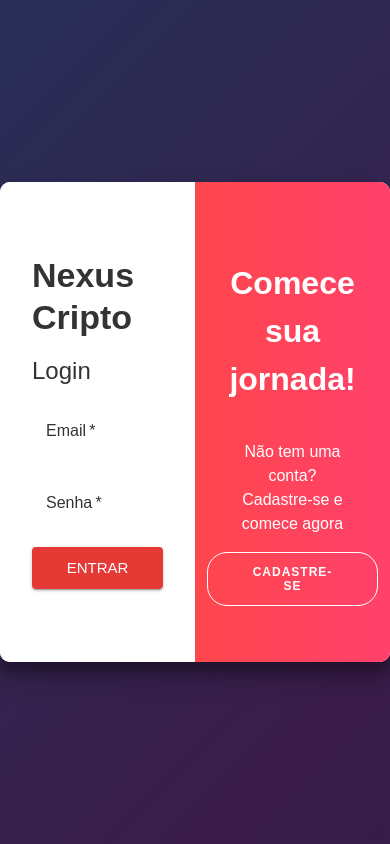
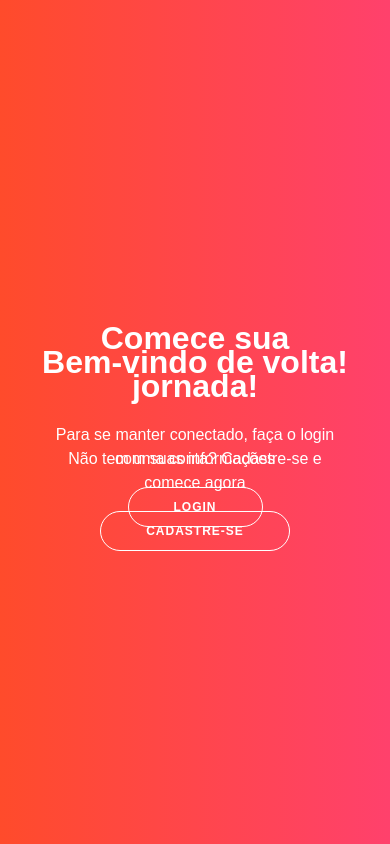
Before and after one commit to gohenj/nexus-frontend, a React (Create React App) app: page / in a window 390 px wide. Built offline with nearby package versions, Linux system fonts and the light colour scheme; no server answers.

Commit message:
mexi no front

```diff
--- a/src/App.js
+++ b/src/App.js
@@ -26,23 +26,34 @@ import { ThemeProvider, createTheme } from '@mui/material/styles';
 import { SwitchTransition, CSSTransition } from 'react-transition-group';
 
 // O nosso tema "High-Tech" (sem mudanças)
-const darkTheme = createTheme({
+const lightTheme = createTheme({
   palette: {
-    mode: 'dark',
-    primary: { main: '#E53935' },
+    mode: 'light', // <-- MUDANÇA PRINCIPAL
+
+    // Mantemos o vermelho/coral como cor primária
+    primary: {
+      main: '#E53935',
+    },
+
+    // O fundo do app (CssBaseline) continua transparente
+    // para deixar a animação (do index.css) aparecer
     background: {
       default: 'transparent',
-      paper: 'rgba(26, 26, 46, 0.7)',
+      // O 'paper' (card) agora será o branco padrão do 'light'
     },
   },
-  typography: { fontFamily: 'Poppins, sans-serif' },
+
+  // Mantemos a fonte padrão
+  typography: {
+    fontFamily: 'Poppins, sans-serif',
+  },
+
+  // REMOVEMOS o 'backdropFilter' (vidro fosco)
   components: {
     MuiPaper: {
       styleOverrides: {
-        root: {
-          backdropFilter: 'blur(10px)',
-          border: '1px solid rgba(255, 255, 255, 0.1)',
-        }
+        // Os cards agora terão a sombra padrão do MUI (elevation)
+        // em vez do vidro fosco
       }
     }
   }
@@ -143,7 +154,7 @@ function App() {
 
   // --- Renderização ---
   return (
-    <ThemeProvider theme={darkTheme}>
+    <ThemeProvider theme={lightTheme}>
       <CssBaseline />
 
       <SwitchTransition mode="out-in">
@@ -168,13 +179,13 @@ function App() {
               <>
                 <AppBar position="static" color="transparent" elevation={0} sx={{ borderBottom: '1px solid rgba(255, 255, 255, 0.1)' }}>
                   <Toolbar>
-                    <Typography variant="h6" component="div" sx={{ flexGrow: 1, fontWeight: 'bold' }}>
-                      Nexus Cripto
+                  <Typography variant="h6" component="div" sx={{ flexGrow: 1, fontWeight: 'bold', color: 'white' }}> {/* <-- ADICIONADO A COR */}
+                     Nexus Cripto
                     </Typography>
-                    <Button color="inherit" onClick={handleLogout} variant="outlined">
+                     <Button color="inherit" onClick={handleLogout} variant="outlined" sx={{ color: 'white', borderColor: 'rgba(255, 255, 255, 0.5)' }}> {/* <-- ADICIONADO A COR */}
                       Sair
-                    </Button>
-                  </Toolbar>
+                      </Button>
+                    </Toolbar>
                 </AppBar>
 
                 <Container component="main" maxWidth="md" sx={{ marginTop: '2rem' }}>
--- a/src/components/AuthPage.css
+++ b/src/components/AuthPage.css
@@ -10,7 +10,7 @@
 
 /* O "card" principal que contém tudo */
 .auth-container {
-  background-color: #fff; /* O card é branco */
+  background-color: #fff;
   border-radius: 10px;
   box-shadow: 0 14px 28px rgba(0, 0, 0, 0.25), 0 10px 10px rgba(0, 0, 0, 0.22);
   position: relative;
@@ -174,6 +174,84 @@
   transform: translateX(20%);
 }
 
+/* --- MEDIA QUERY PARA MOBILE --- */
+@media (max-width: 768px) {
+  /* Quebra a animação de deslize e transforma num layout simples */
+
+  .auth-container {
+    width: 100%;
+    min-height: 100vh;
+    height: 100%;
+    border-radius: 0;
+  }
+
+  .form-container {
+    width: 100%;
+  }
+
+  .sign-up-container {
+    /* Move o painel de cadastro para cima */
+    transform: translateY(100%);
+  }
+
+  /* Quando ativo, desliza o cadastro para o sítio */
+  .auth-container.right-panel-active .sign-up-container {
+    transform: translateY(0);
+  }
+
+  .sign-in-container {
+    /* Move o painel de login para baixo */
+    transform: translateY(0);
+  }
+
+  /* Quando ativo, desliza o login para fora */
+  .auth-container.right-panel-active .sign-in-container {
+    transform: translateY(100%);
+  }
+
+  /* O overlay agora fica em cima */
+  .overlay-container {
+    width: 100%;
+    height: 100%;
+    left: 0;
+    top: 0;
+    transform: translateY(0);
+  }
+
+  .auth-container.right-panel-active .overlay-container {
+    transform: translateY(-100%); /* Desliza para cima */
+  }
+
+  .overlay {
+    left: 0;
+    width: 100%;
+    height: 100%;
+    transform: translateY(0);
+  }
+
+  .auth-container.right-panel-active .overlay {
+    transform: translateY(0);
+  }
+
+  .overlay-panel {
+    width: 100%;
+  }
+
+  .overlay-right {
+    transform: translateY(0);
+  }
+  .overlay-left {
+    transform: translateY(0);
+  }
+
+  .auth-container.right-panel-active .overlay-right {
+    transform: translateY(100%);
+  }
+  .auth-container.right-panel-active .overlay-left {
+    transform: translateY(-100%);
+  }
+}
+
 /* Animação de 'show' (para o painel de cadastro não piscar) */
 @keyframes show {
   0%, 49.99% {
```
